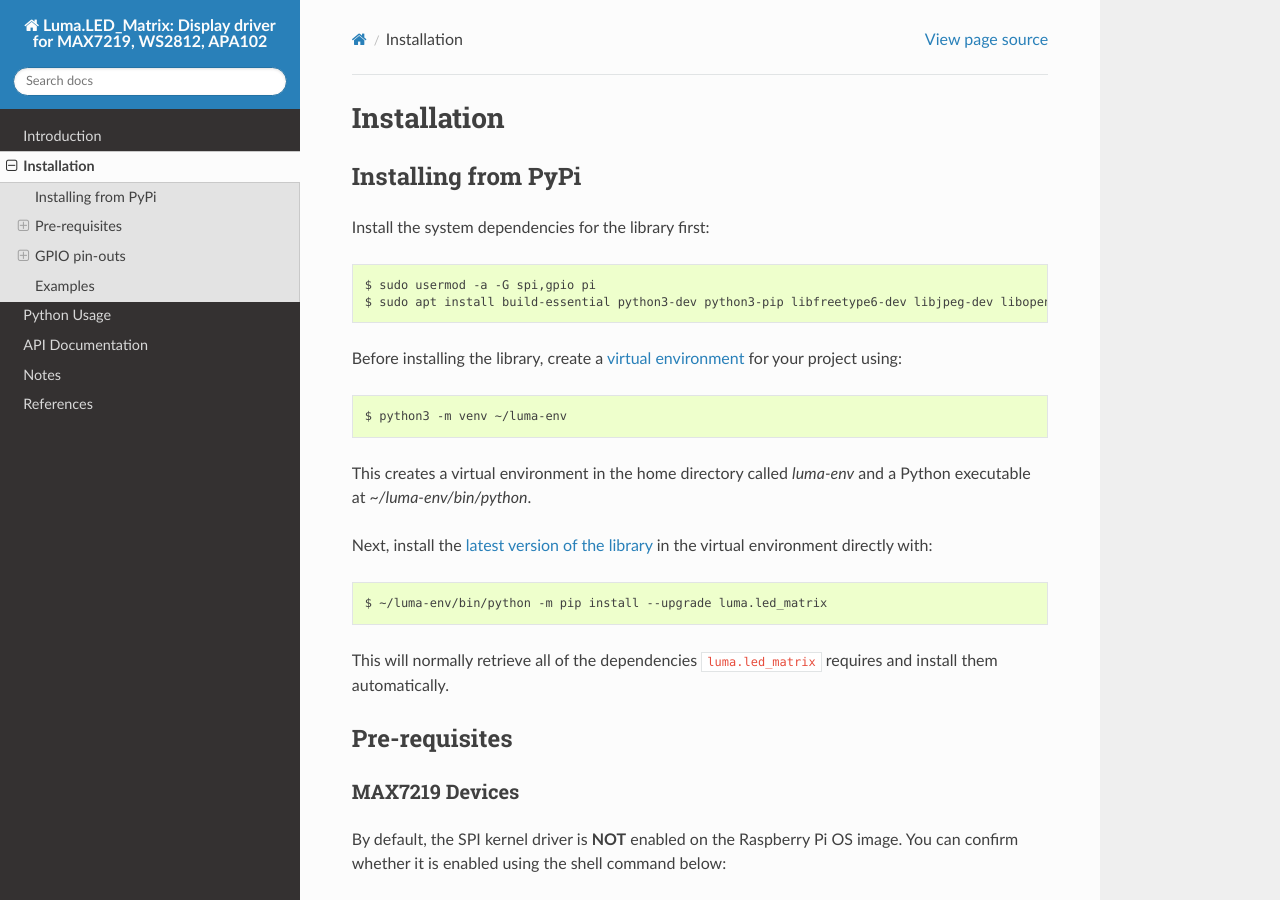
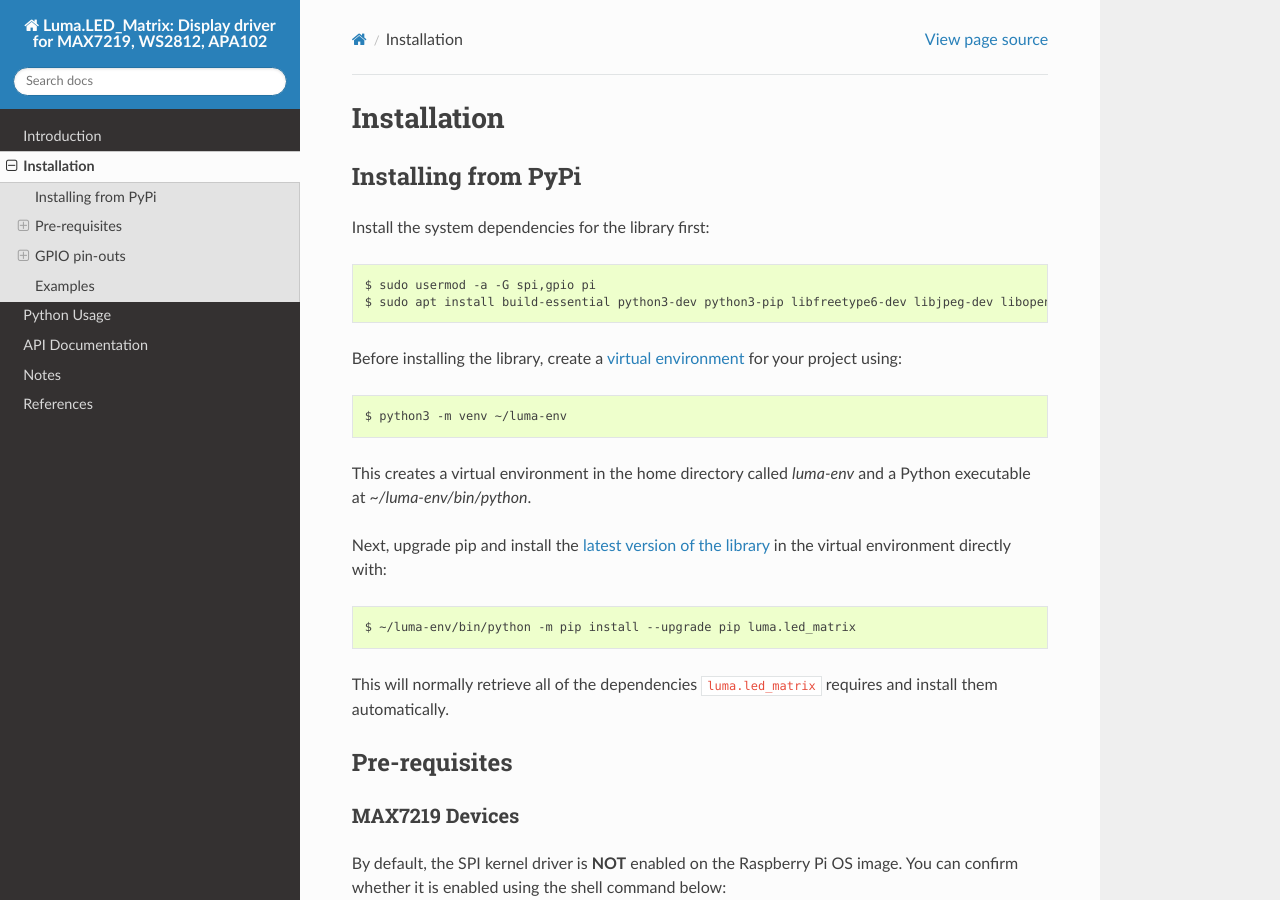
Before and after one commit to rm-hull/luma.led_matrix, a Sphinx documentation site: the page built from doc/install.rst, in a window 1280 px wide and 900 px high. Built offline with Sphinx 7.4.7 and the Read the Docs theme 3.1.0, drawn with Linux system fonts in a browser that asks for light colours; the version number could not be read and is left out.

Commit message:
Update doc/install.rst
Co-authored-by: gemini-code-assist[bot] <176961590+gemini-code-assist[bot]@users.noreply.github.com>

```diff
--- a/doc/install.rst
+++ b/doc/install.rst
@@ -18,10 +18,10 @@ project using::
 This creates a virtual environment in the home directory called `luma-env`
 and a Python executable at `~/luma-env/bin/python`.
 
-Next, install the `latest version of the library <https://pypi.org/project/luma.led-matrix>`__
+Next, upgrade pip and install the `latest version of the library <https://pypi.org/project/luma.led-matrix>`__
 in the virtual environment directly with::
 
-  $ ~/luma-env/bin/python -m pip install --upgrade luma.led_matrix
+  $ ~/luma-env/bin/python -m pip install --upgrade pip luma.led_matrix
 
 This will normally retrieve all of the dependencies ``luma.led_matrix`` requires and
 install them automatically.
```
